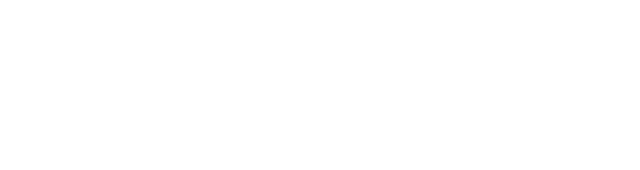
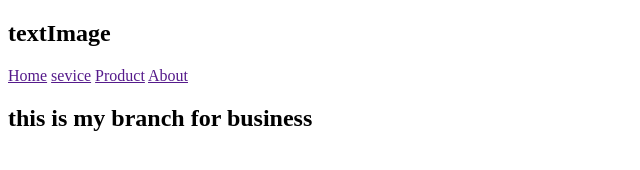
Before and after one commit to bello-ibraheem-adewale/landingPage, a plain HTML site: page index.html in a window 1280 px wide. Shown: the whole page, without its empty margins (0-640 px from the left). Drawn offline with Linux system fonts and the light colour scheme.

Commit message:
add h2 tag

```diff
--- a/index.html
+++ b/index.html
@@ -6,6 +6,16 @@
     <title>Document</title>
 </head>
 <body>
+    <nav>
+        <h2>textImage</h2>
+        <div>
+            <a href="">Home</a>
+            <a href="">sevice</a>
+            <a href="">Product</a>
+            <a href="">About</a>
+        </div>
 
+        <h2>this is my branch for business</h2>
+    </nav>
 </body>
 </html>
```
